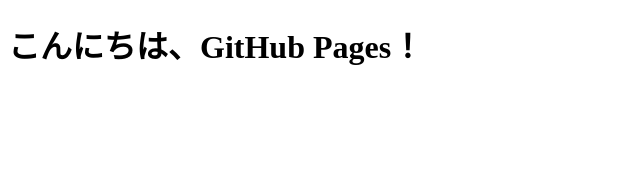
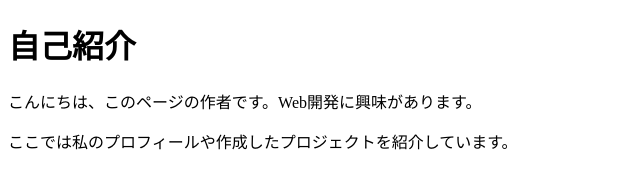
Before and after one commit to yo4e/Practice002, a plain HTML site: page index.html in a window 1280 px wide. Shown: the whole page, without its empty margins (0-640 px from the left). Drawn offline with Linux system fonts and the light colour scheme.

Commit message:
Update index.html to self intro page

```diff
--- a/index.html
+++ b/index.html
@@ -1,5 +1,9 @@
 <!DOCTYPE html>
 <html>
-  <head><title>Hello</title></head>
-  <body><h1>こんにちは、GitHub Pages！</h1></body>
+  <head><title>自己紹介</title></head>
+  <body>
+    <h1>自己紹介</h1>
+    <p>こんにちは、このページの作者です。Web開発に興味があります。</p>
+    <p>ここでは私のプロフィールや作成したプロジェクトを紹介しています。</p>
+  </body>
 </html>
```
